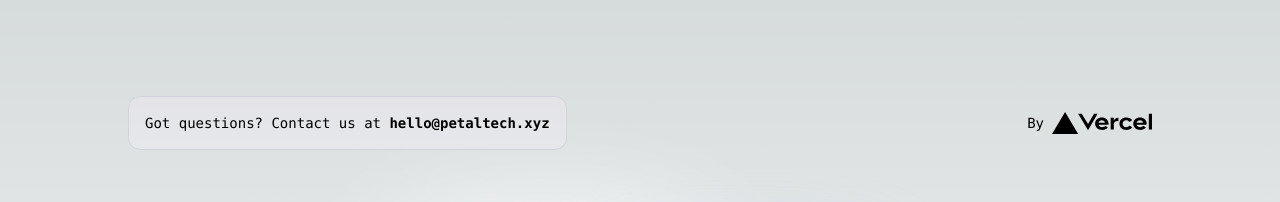
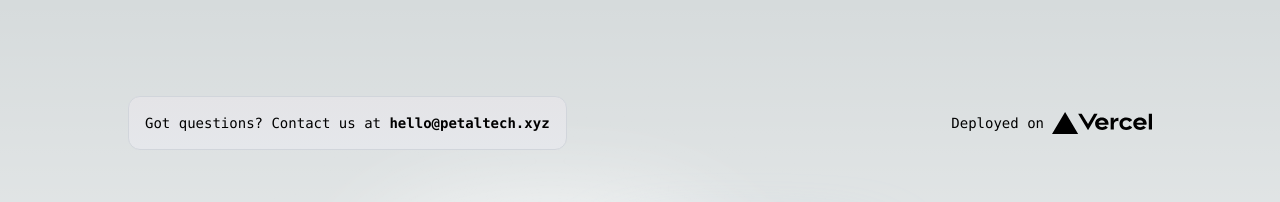
Before and after one commit to a53xd/petaltech.xyz, a Next.js app: page / in a window 1280 px wide. Shown: the top 202 px of the page. Built offline with nearby package versions, Linux system fonts and the light colour scheme.

Commit message:
Update page.tsx

```diff
--- a/app/page.tsx
+++ b/app/page.tsx
@@ -18,7 +18,7 @@ export default function Home() {
             target="_blank"
             rel="noopener noreferrer"
           >
-            By{' '}
+            Deployed on{' '}
             <Image
               src="/vercel.svg"
               alt="Vercel Logo"
@@ -44,7 +44,7 @@ export default function Home() {
 
       <div className="mb-32 grid text-center lg:mb-0 lg:grid-cols-4 lg:text-left">
         <a
-          href="https://https://wiki.lineageos.org/devices/lynx/install/"
+          href="https://wiki.lineageos.org/devices/lynx/install/"
           className="group rounded-lg border border-transparent px-5 py-4 transition-colors hover:border-gray-300 hover:bg-gray-100 hover:dark:border-neutral-700 hover:dark:bg-neutral-800/30"
           target="_blank"
           rel="noopener noreferrer"
@@ -61,7 +61,7 @@ export default function Home() {
         </a>
 
         <a
-          href="https://https://download.lineageos.org/devices/lynx"
+          href="https://download.lineageos.org/devices/lynx"
           className="group rounded-lg border border-transparent px-5 py-4 transition-colors hover:border-gray-300 hover:bg-gray-100 hover:dark:border-neutral-700 hover:dark:bg-neutral-800 hover:dark:bg-opacity-30"
           target="_blank"
           rel="noopener noreferrer"
```
